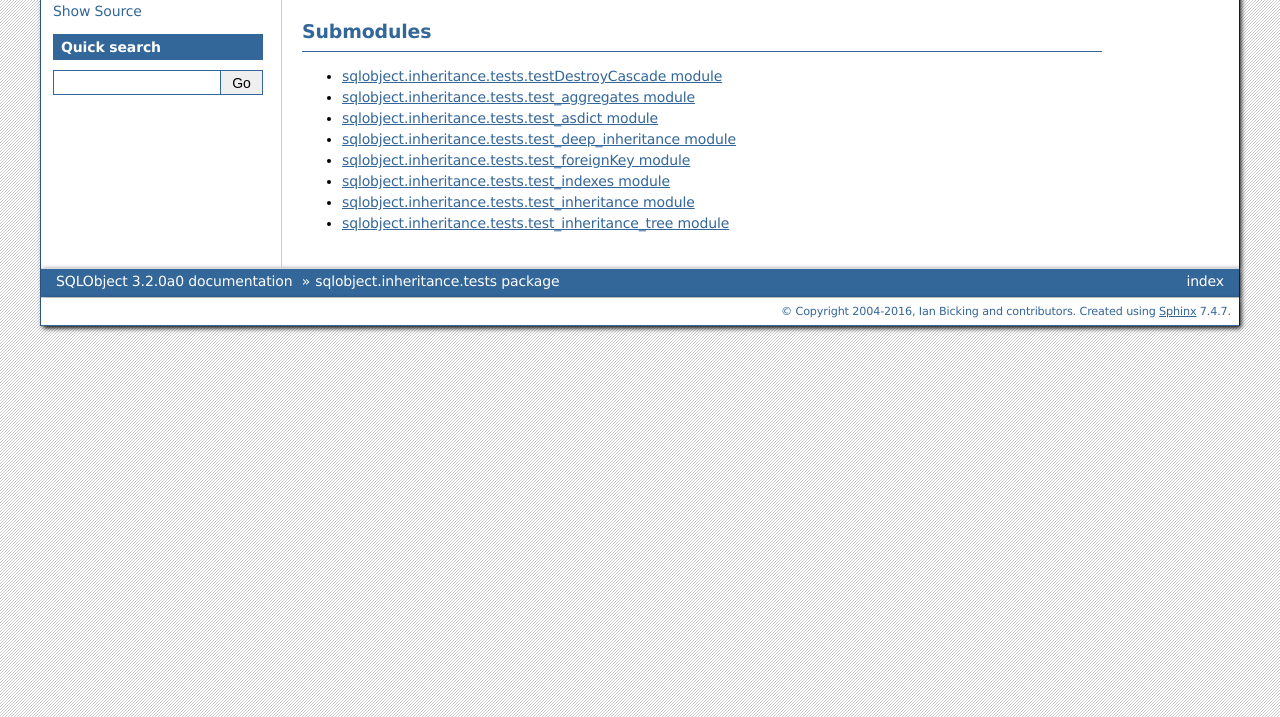
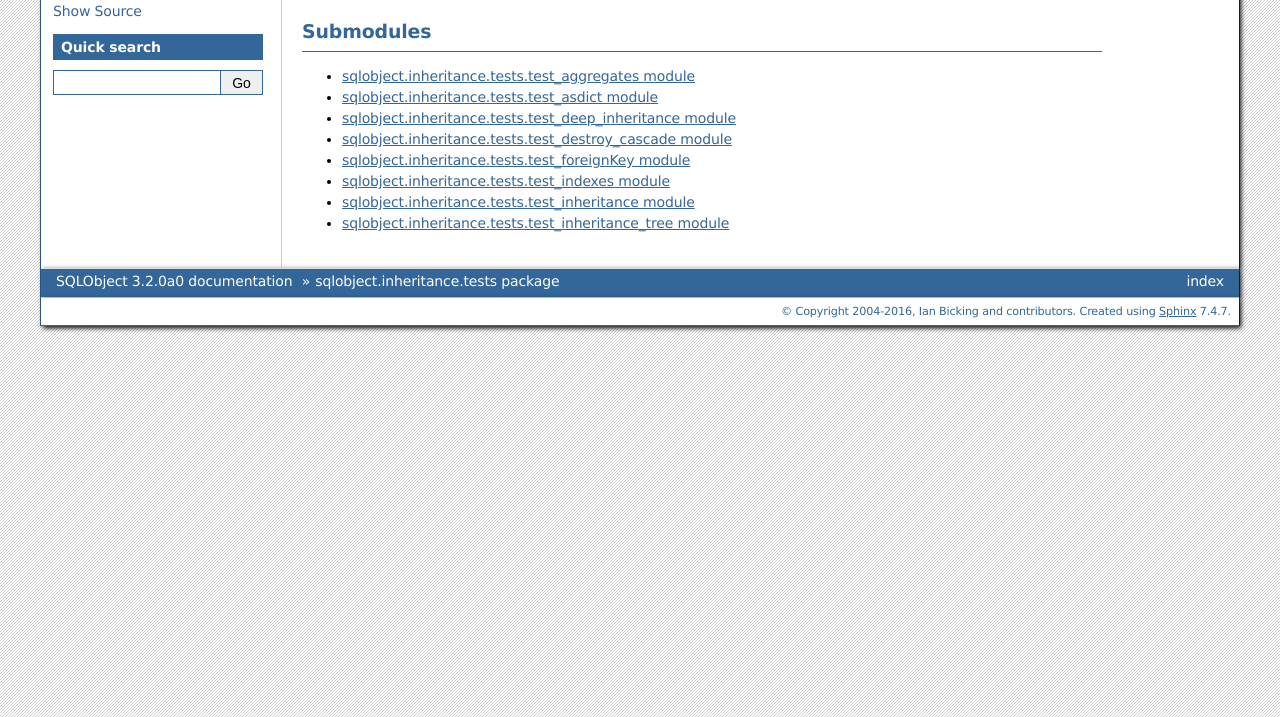
Before and after one commit to sqlobject/sqlobject, a Sphinx documentation site: the page built from docs/api/sqlobject.inheritance.tests.rst, in a window 1280 px wide, cut to the strip 183-900 px from the top of the page. Built offline with Sphinx 7.4.7, drawn with Linux system fonts in a browser that asks for light colours.

Commit message:
Fix API docs
sqlobject/inheritance/tests/testDestroyCascade.rst was renamed to
sqlobject/inheritance/tests/test_destroy_cascade.rst

[skip ci]

```diff
--- a/docs/api/sqlobject.inheritance.tests.rst
+++ b/docs/api/sqlobject.inheritance.tests.rst
@@ -11,10 +11,10 @@ Submodules
 
 .. toctree::
 
-   sqlobject.inheritance.tests.testDestroyCascade
    sqlobject.inheritance.tests.test_aggregates
    sqlobject.inheritance.tests.test_asdict
    sqlobject.inheritance.tests.test_deep_inheritance
+   sqlobject.inheritance.tests.test_destroy_cascade
    sqlobject.inheritance.tests.test_foreignKey
    sqlobject.inheritance.tests.test_indexes
    sqlobject.inheritance.tests.test_inheritance
```
Also changed, not shown: docs/api/sqlobject.inheritance.tests.testDestroyCascade.rst (deleted, +0 -7 lines), docs/api/sqlobject.inheritance.tests.test_destroy_cascade.rst (added, +7 -0 lines).
